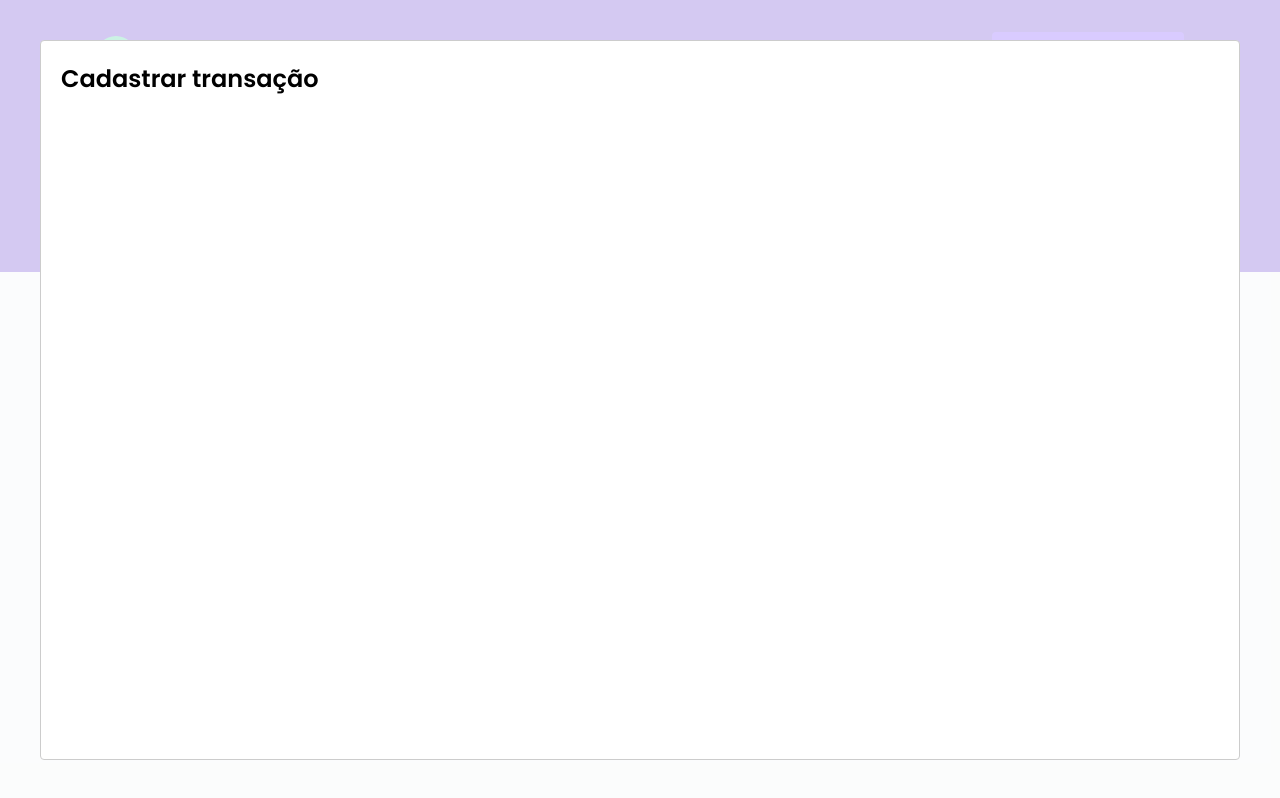
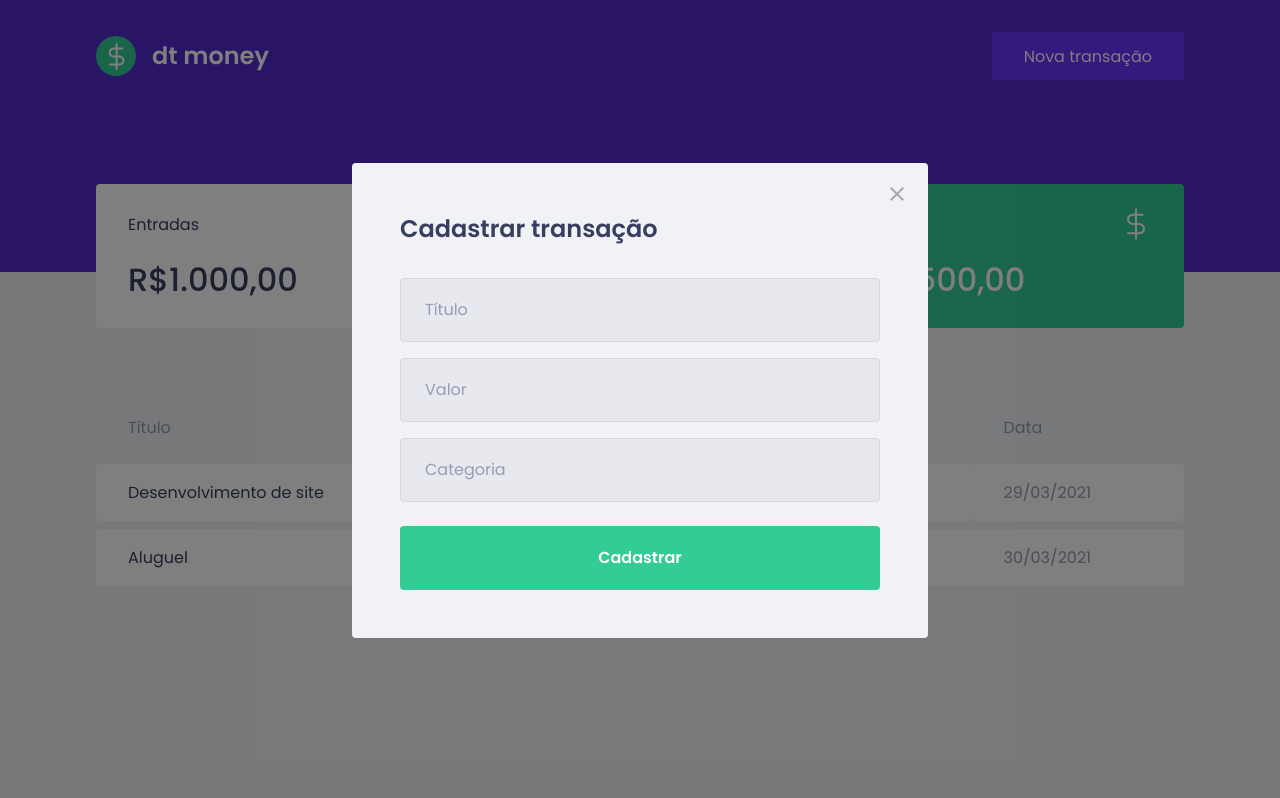
Before and after one commit to djgoulart/02-ignite-dtmoney, a React (Create React App) app: page / in a window 1280 px wide. Both pictures are taken after a click on the button "Nova transação". Built offline with nearby package versions, Linux system fonts and the light colour scheme; no server answers; what miragejs would draw is missing.

Commit message:
04 - Estilizando modal

```diff
--- a/src/components/NewTransactionModal/index.tsx
+++ b/src/components/NewTransactionModal/index.tsx
@@ -1,5 +1,7 @@
 import React from 'react';
 import Modal from 'react-modal';
+import closeImg from './../../assets/close.svg';
+
 
 import { Container } from './styles';
 
@@ -10,14 +12,30 @@
 
 const NewTransactionModal = ({ isOpen, onRequestClose } : NewTransactionModalProps) => {
   return (
-    <Container>
+
       <Modal
         isOpen={isOpen}
         onRequestClose={onRequestClose}
+        overlayClassName="react-modal-overlay"
+        className="react-modal-content"
       >
-        <h2>Cadastrar transação</h2>
+        <button
+          type="button"
+          onClick={onRequestClose}
+          className="react-modal-close"
+        >
+          <img src={closeImg} alt="Fechar modal"/>
+        </button>
+        <Container>
+          <h2>Cadastrar transação</h2>
+
+          <input type="text" name="titulo" placeholder="Título"/>
+          <input type="number" name="valor" placeholder="Valor"/>
+          <input type="text" name="categoria" placeholder="Categoria"/>
+
+          <button type="submit">Cadastrar</button>
+        </Container>
       </Modal>
-    </Container>
   );
 }
 
--- a/src/components/NewTransactionModal/styles.ts
+++ b/src/components/NewTransactionModal/styles.ts
@@ -1,5 +1,49 @@
 import styled from 'styled-components';
 
 export const Container = styled.form`
+  h2 {
+    color: var(--text-title);
+    font-size: 1.5rem;
+    margin-bottom: 2rem;
+  }
 
+  input {
+    width: 100%;
+    padding: 0 1.5rem;
+    height: 4rem;
+    border-radius: 0.25rem;
+
+    border: 1px solid #d7d7d7;
+    background: #e7e9ee;
+
+    font-weight: 400;
+    font-size: 1rem;
+
+    &::placeholder {
+      color: var(--text-body);
+    }
+
+    & + input {
+      margin-top: 1rem;
+    }
+  }
+
+  button[type="submit"] {
+    width: 100%;
+    padding: 0 1.5rem;
+    height: 4rem;
+    background: var(--green);
+    color: #fff;
+    border-radius: 0.25rem;
+    border: 0ch;
+    font-size: 1rem;
+    margin-top: 1.5rem;
+    font-weight: 600;
+
+    transition: filter 0.2s;
+
+    &:hover {
+      filter: brightness(0.9);
+    }
+  }
 `;
--- a/src/styles/global.ts
+++ b/src/styles/global.ts
@@ -50,4 +50,42 @@
     opacity: 0.6;
     cursor: not-allowed;
   }
+
+  .react-modal-overlay {
+    background: rgba(0, 0, 0, 0.5);
+
+    position: fixed;
+    top: 0;
+    bottom: 0;
+    right: 0;
+    left: 0;
+
+    display: flex;
+    align-items: center;
+    justify-content: center;
+  }
+
+  .react-modal-content {
+    width: 100%;
+    max-width: 576px;
+    background: var(--background);
+    padding: 3rem;
+    position: relative;
+    border-radius: 0.25rem;
+  }
+
+  .react-modal-close {
+    position: absolute;
+    right: 1.5rem;
+    top: 1.5rem;
+    border: 0;
+    background: transparent;
+
+    transition: filter 0.2s;
+
+    &:hover {
+      filter: brightness(0.8);
+    }
+  }
+
 `;
```
